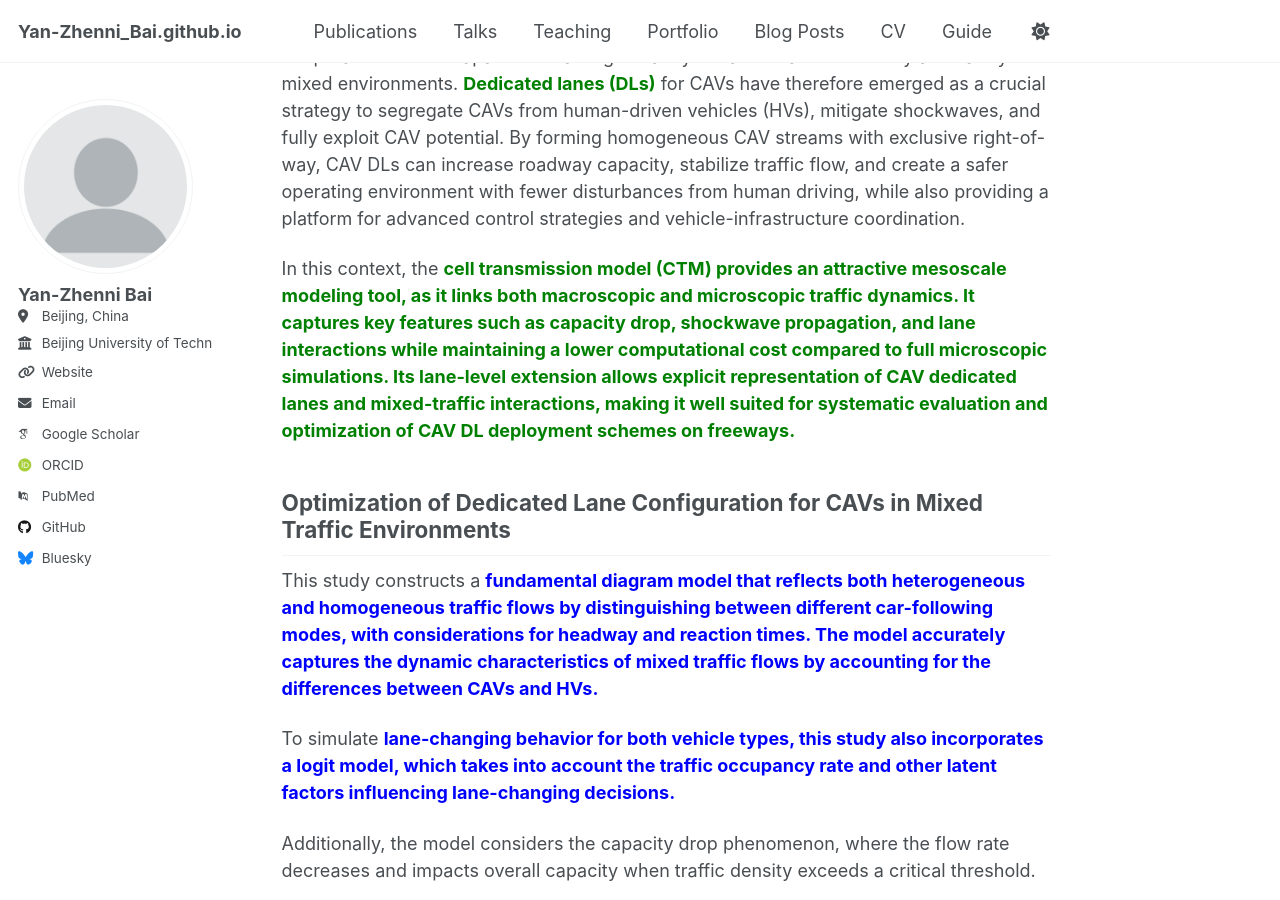
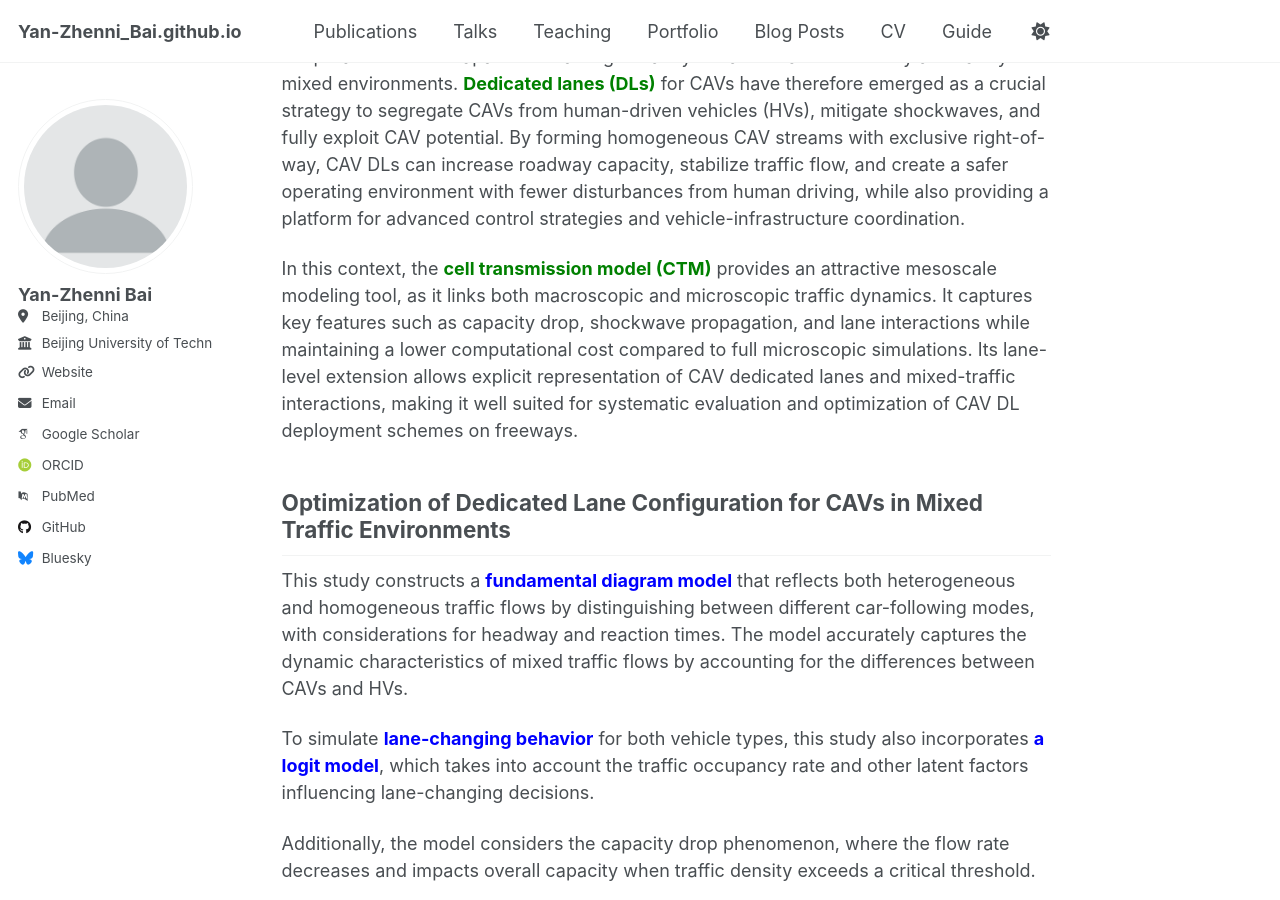
Before and after one commit to Yzn-Bai/Yan-Zhenni_Bai.github.io, a Jekyll site: the page built from _pages/about.md, in a window 1280 px wide and 900 px high, scrolled down 768 px. Built offline with Jekyll 4.4.1, drawn with Linux system fonts in a browser that asks for light colours; some web fonts are replaced; a script that is not in the unit is left out.

Commit message:
Update about.md

```diff
--- a/_pages/about.md
+++ b/_pages/about.md
@@ -24,20 +24,20 @@ Research Highlight
 ======
   <span style="color:green; font-weight: bold;">Connected and automated vehicles (CAVs)</span> are expected to be a key component of future road traffic, enabling precise car-following, platooning, and vehicle-infrastructure cooperation. These capabilities can significantly enhance traffic efficiency and safety in mixed environments. <span style="color:green; font-weight: bold;">Dedicated lanes (DLs)</span> for CAVs have therefore emerged as a crucial strategy to segregate CAVs from human-driven vehicles (HVs), mitigate shockwaves, and fully exploit CAV potential. By forming homogeneous CAV streams with exclusive right-of-way, CAV DLs can increase roadway capacity, stabilize traffic flow, and create a safer operating environment with fewer disturbances from human driving, while also providing a platform for advanced control strategies and vehicle-infrastructure coordination.
 
-  In this context, the <span style="color:green; font-weight: bold;">cell transmission model (CTM)<span style="color:green; font-weight: bold;"> provides an attractive mesoscale modeling tool, as it links both macroscopic and microscopic traffic dynamics. It captures key features such as capacity drop, shockwave propagation, and lane interactions while maintaining a lower computational cost compared to full microscopic simulations. Its lane-level extension allows explicit representation of CAV dedicated lanes and mixed-traffic interactions, making it well suited for systematic evaluation and optimization of CAV DL deployment schemes on freeways.
+  In this context, the <span style="color:green; font-weight: bold;">cell transmission model (CTM)</span> provides an attractive mesoscale modeling tool, as it links both macroscopic and microscopic traffic dynamics. It captures key features such as capacity drop, shockwave propagation, and lane interactions while maintaining a lower computational cost compared to full microscopic simulations. Its lane-level extension allows explicit representation of CAV dedicated lanes and mixed-traffic interactions, making it well suited for systematic evaluation and optimization of CAV DL deployment schemes on freeways.
 
 Optimization of Dedicated Lane Configuration for CAVs in Mixed Traffic Environments
 ------
 
-  This study constructs a <span style="color:blue; font-weight: bold;">fundamental diagram model<span style="color:blue; font-weight: bold;"> that reflects both heterogeneous and homogeneous traffic flows by distinguishing between different car-following modes, with considerations for headway and reaction times. The model accurately captures the dynamic characteristics of mixed traffic flows by accounting for the differences between CAVs and HVs.
+  This study constructs a <span style="color:blue; font-weight: bold;">fundamental diagram model</span> that reflects both heterogeneous and homogeneous traffic flows by distinguishing between different car-following modes, with considerations for headway and reaction times. The model accurately captures the dynamic characteristics of mixed traffic flows by accounting for the differences between CAVs and HVs.
 
-  To simulate <span style="color:blue; font-weight: bold;">lane-changing behavior<span style="color:blue; font-weight: bold;"> for both vehicle types, this study also incorporates <span style="color:blue; font-weight: bold;">a logit model<span style="color:blue; font-weight: bold;">, which takes into account the traffic occupancy rate and other latent factors influencing lane-changing decisions.
+  To simulate <span style="color:blue; font-weight: bold;">lane-changing behavior</span> for both vehicle types, this study also incorporates <span style="color:blue; font-weight: bold;">a logit model</span>, which takes into account the traffic occupancy rate and other latent factors influencing lane-changing decisions.
 
   Additionally, the model considers the capacity drop phenomenon, where the flow rate decreases and impacts overall capacity when traffic density exceeds a critical threshold.
 
   Through these enhancements, the traditional CTM is modified to better capture the unique dynamics introduced by CAVs and DLs, thereby improving the simulation capability of CAV DL performance in mixed traffic environments.
 
-  Well-designed CAV DL configurations such as <span style="color:blue; font-weight: bold;">number<span style="color:blue; font-weight: bold;">, <span style="color:blue; font-weight: bold;">length<span style="color:blue; font-weight: bold;">, and <span style="color:blue; font-weight: bold;">position<span style="color:blue; font-weight: bold;"> are therefore crucial for realizing system-level benefits from CAV technologies, ensuring that the substantial investments in automation and connectivity translate into tangible improvements in efficiency, reliability, and safety at the corridor and network levels.
+  Well-designed CAV DL configurations such as <span style="color:blue; font-weight: bold;">number</span>, <span style="color:blue; font-weight: bold;">length</span>, and <span style="color:blue; font-weight: bold;">position</span> are therefore crucial for realizing system-level benefits from CAV technologies, ensuring that the substantial investments in automation and connectivity translate into tangible improvements in efficiency, reliability, and safety at the corridor and network levels.
 
 Reinforcement Learning-Based Dynamic Dedicated Lane Control for CAVs in Mixed Traffic (working paper)
 ------
@@ -46,7 +46,7 @@ Reinforcement Learning-Based Dynamic Dedicated Lane Control for CAVs in Mixed Tr
 
   The capacity drop phenomenon is more extended which occurs when traffic density exceeds a critical threshold, leading to a reduction in flow capacity. And apply a simplified approach that captures the essential lane-changing behaviors while reducing computational complexity.
 
-  The control problem is framed as a <span style="color:blue; font-weight: bold;">Markov Decision Process (MDP)<span style="color:blue; font-weight: bold;">, where the <span style="color:blue; font-weight: bold;">state space<span style="color:blue; font-weight: bold;"> incorporates key factors such as segment-level traffic density and CAV penetration rate, the <span style="color:blue; font-weight: bold;">action space<span style="color:blue; font-weight: bold;"> represents the number of DLs, and the <span style="color:blue; font-weight: bold;">reward function<span style="color:blue; font-weight: bold;"> is based on improvements in macroscopic traffic efficiency. To ensure training stability and efficiency, an <span style="color:blue; font-weight: bold;">early-stopping mechanism<span style="color:blue; font-weight: bold;"> is introduced, helping to balance the trade-off between training time and convergence.
+  The control problem is framed as a <span style="color:blue; font-weight: bold;">Markov Decision Process (MDP)</span>, where the <span style="color:blue; font-weight: bold;">state space</span> incorporates key factors such as segment-level traffic density and CAV penetration rate, the <span style="color:blue; font-weight: bold;">action space</span> represents the number of DLs, and the <span style="color:blue; font-weight: bold;">reward function</span> is based on improvements in macroscopic traffic efficiency. To ensure training stability and efficiency, an <span style="color:blue; font-weight: bold;">early-stopping mechanism</span> is introduced, helping to balance the trade-off between training time and convergence.
 
 Awards
 ======
```
